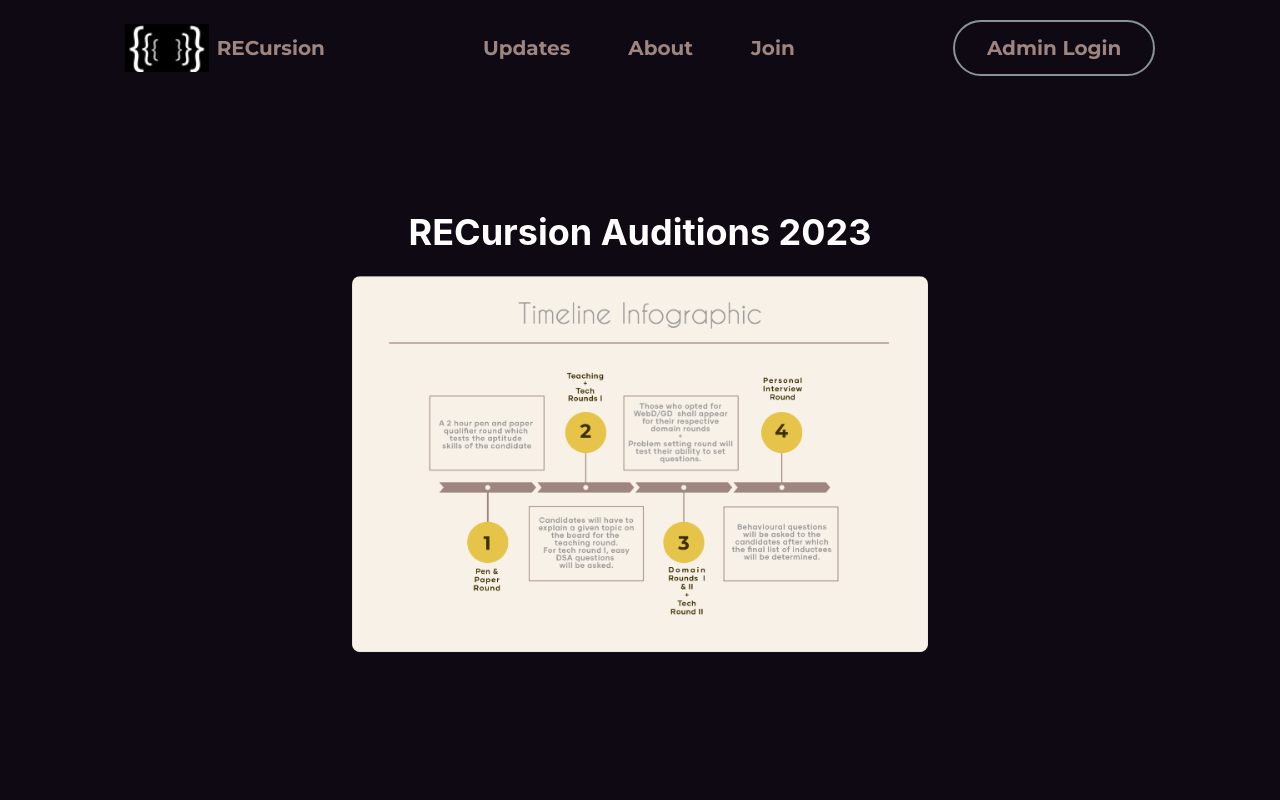
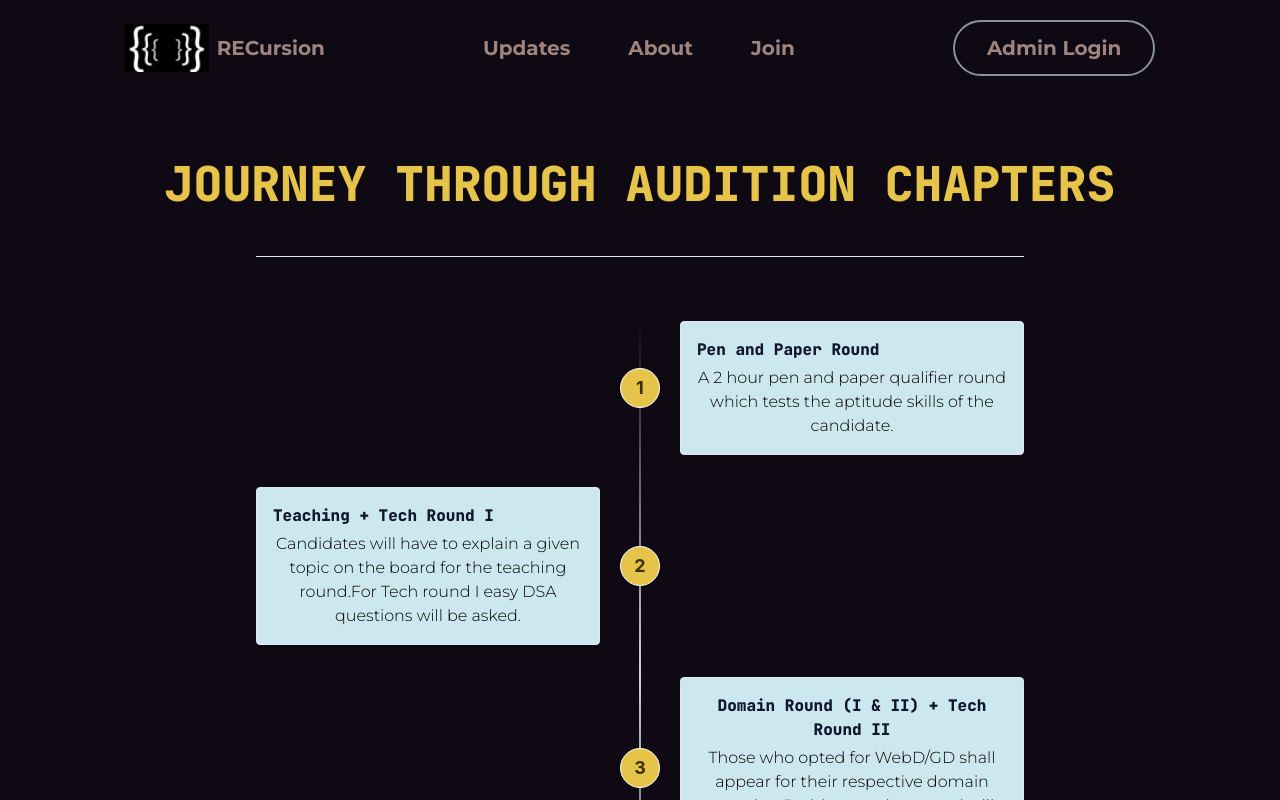
Before and after one commit to Sivam2313/auditions-portal, a React (Create React App) app: page /about in a window 1280 px wide. Shown: the top 800 px of the page. Built offline with nearby package versions, Linux system fonts and the light colour scheme; no server answers.

Commit message:
created About page

```diff
--- a/src/Components/About/About.jsx
+++ b/src/Components/About/About.jsx
@@ -3,6 +3,7 @@ import {motion} from 'framer-motion';
 import Navbar from "../Navbar/Navbar";
 import bg from "../../Assets/Artboard 3@4x.png";
 import bg1 from "../../Assets/Artboard 1@4x.png";
+import TimeLine from "./TimeLine";
 
 const About = () => {
     const [mobview, setMobview] = useState(false)
@@ -15,32 +16,8 @@ const About = () => {
         <motion.div layout className='w-screen h-fit flex flex-col justify-center z-50'>
             <div>
                 <Navbar/>
-                <div className="w-screen h-screen relative">
-                    <div className="absolute top-1/2 left-1/2 transform -translate-x-1/2 -translate-y-1/2 text-center w-full">
-                        <div className="text-white text-4xl font-bold mt-20 justify-center hidden sm:flex">
-                            RECursion Auditions 2023
-                        </div>
-                        <div className="mt-6 mb-4 hidden sm:flex">
-                            <img src={bg} alt="bg" className="h-auto max-w-xl rounded-lg cursor-pointer mx-auto" />
-                        </div>
-                    </div>
-                </div>
+                <TimeLine/>
             </div>
-            <motion.div className='flex sm:hidden w-full h-screen flex-col justify-between'
-            animate={(!mobview)? "open" : "closed"}
-            variants={variants}
-            >
-            <div className="w-screen h-fit relative">
-                <div className="absolute top-1/2 left-1/2 transform -translate-x-1/2 -translate-y-1/2 text-center w-full">
-                    <div className="text-white text-4xl font-bold mt-20">
-                        RECursion Auditions 2023
-                    </div>
-                    <div className="mt-6 mb-4">
-                        <img src={bg1} alt="bg1" className="h-auto max-w-sm rounded-lg cursor-pointer mx-auto" />
-                    </div>
-                </div>
-            </div>
-            </motion.div>
         </motion.div>
     );
 };
--- /dev/null
+++ b/src/Components/About/TimeLine.jsx
@@ -0,0 +1,68 @@
+import React from "react";
+
+const rounds=[
+    {
+        no : 1,
+        title : "Pen and Paper Round",
+        description : "A 2 hour pen and paper qualifier round which tests the aptitude skills of the candidate."
+    },
+    {
+        no : 2,
+        title : "Teaching + Tech Round I",
+        description : "Candidates will have to explain a given topic on the board for the teaching round.For Tech round I easy DSA questions will be asked."
+    },
+    {
+        no : 3,
+        title : "Domain Round (I & II) + Tech Round II",
+        description : "Those who opted for WebD/GD shall appear for their respective domain rounds + Problem setting round will test their ability to set questions."
+    },
+    {
+        no : 4,
+        title : "Personal Interview Round",
+        description : "Behavioural questions will be asked to the candidates after which the final list of inductees will be determined."
+    },
+]
+
+const TimeLine = () => {
+  return (
+    <main className="relative min-h-screen flex flex-col justify-center bg-#0F0913 overflow-hidden">
+      <div className="w-full max-w-6xl mx-auto px-4 md:px-6 py-24">
+        <div className="flex flex-col justify-center divide-y divide-slate-200 [&>*]:py-16">
+
+          <div className="text-primary font-title text-3xl lg:text-5xl pt-32 lg:mb-12 mb-6" style={{ paddingBottom: '0' }}>
+            JOURNEY THROUGH AUDITION CHAPTERS
+          </div>
+
+          <div className="w-full max-w-3xl mx-auto">
+
+            <div className="space-y-8 relative before:absolute before:inset-0 before:ml-5 before:-translate-x-px md:before:mx-auto md:before:translate-x-0 before:h-full before:w-0.5 before:bg-gradient-to-b before:from-transparent before:via-slate-300 before:to-transparent">
+
+
+                {rounds.map((round) => {
+                    return (
+                        <div key={round.no} className="relative flex items-center justify-between md:justify-normal md:odd:flex-row-reverse group is-active">
+
+                           <div className="flex items-center justify-center w-10 h-10 rounded-full border border-white bg-primary text-onPrimary shadow shrink-0 md:order-1 md:group-odd:-translate-x-1/2 md:group-even:translate-x-1/2 font-bold text-lg">
+                           {round.no}
+                           </div>
+
+                           <div className="w-[calc(100%-4rem)] md:w-[calc(50%-2.5rem)] bg-onSurface p-4 rounded border border-slate-200 shadow">
+                           <div className="flex items-center justify-between space-x-2 mb-1 font-title">
+                               <div className="font-bold text-slate-900">{round.title}</div>
+                           </div>
+                           <div className="text-black font-head">
+                              {round.description}
+                           </div>
+                           </div>
+                       </div>
+                    )
+                })}
+            </div>
+          </div>
+        </div>
+      </div>
+    </main>
+  );
+};
+
+export default TimeLine;
```
